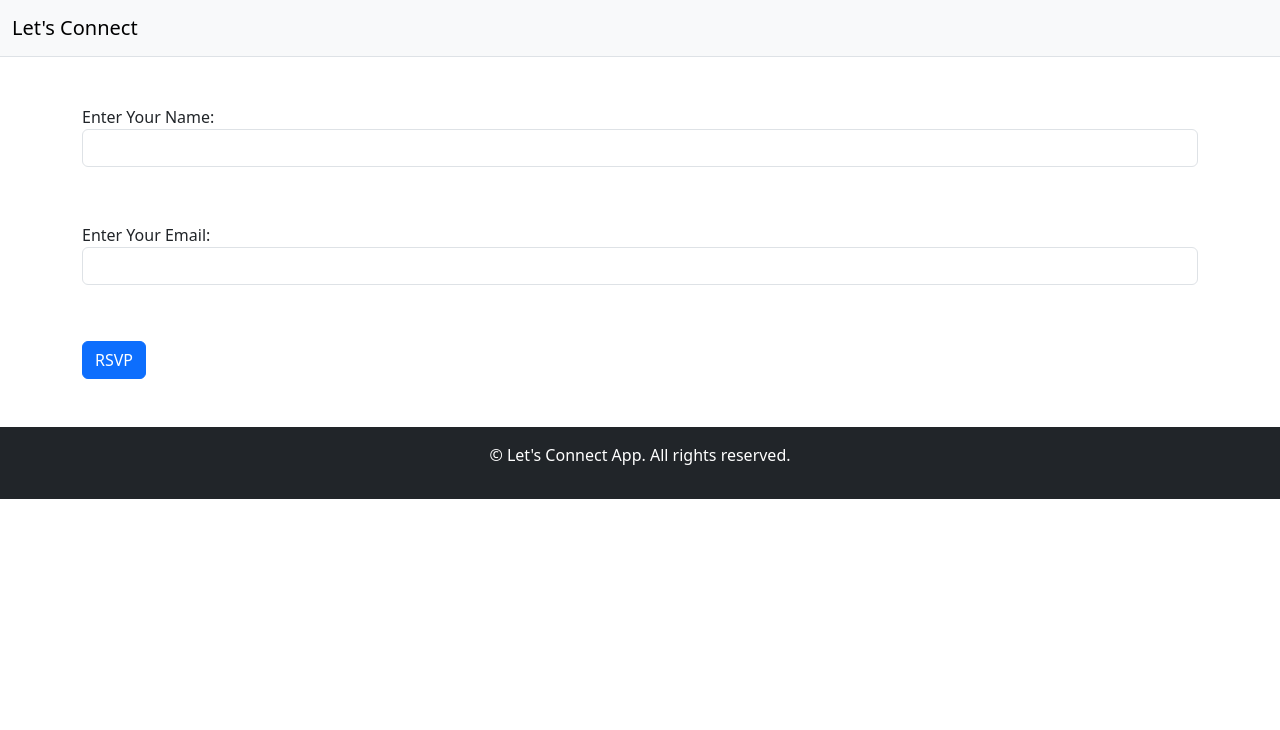
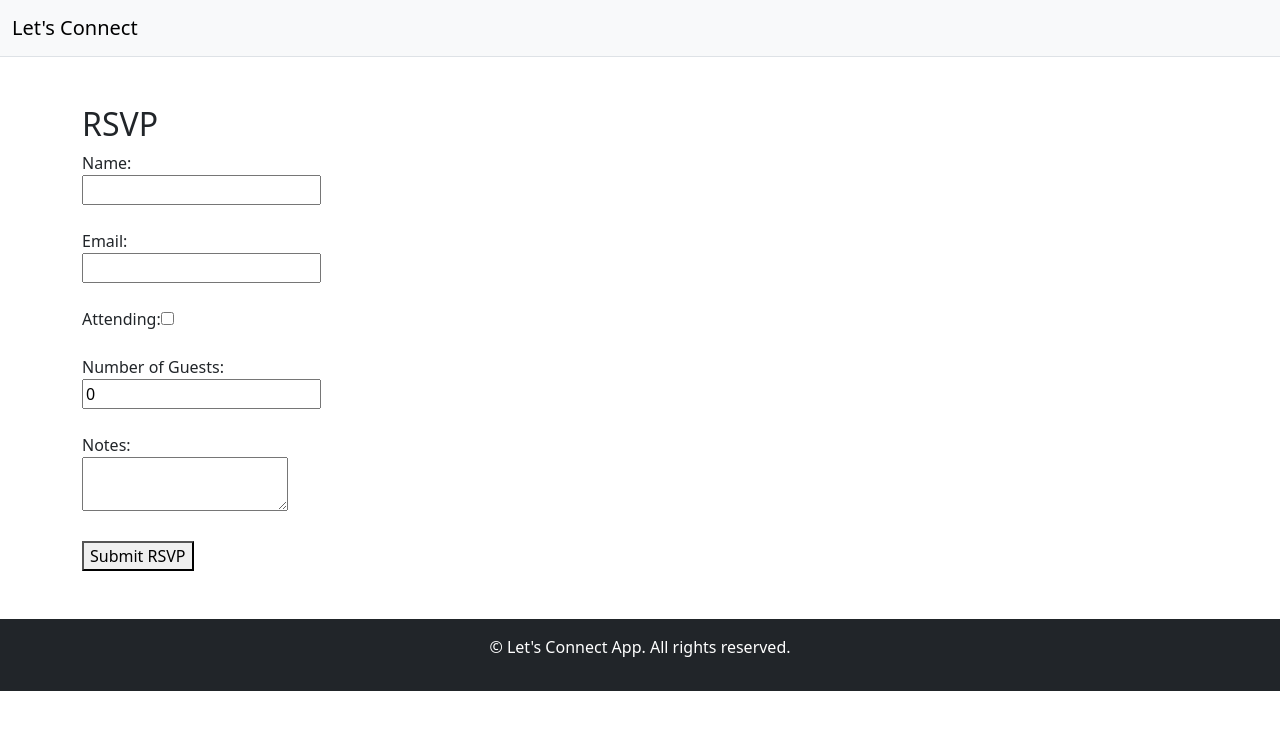
Before and after one commit to sumairahkanwal13/meetup--app-frontend, a React (Vite) app: page /events/1/rsvp in a window 1280 px wide. Shown: the top 730 px of the page. Built offline with nearby package versions, Linux system fonts and the light colour scheme.

Commit message:
Fixed the addRsvpForm code/.

```diff
--- a/src/App.jsx
+++ b/src/App.jsx
@@ -19,7 +19,7 @@ function App() {
         <Routes>
           <Route path="/" element={<EventList />} />
           <Route path="/events/:id" element={<EventDetails />} />
-          <Route path='/events/:eventsId/rsvp' element={<AddRsvp />} />
+          <Route path='/events/:eventsId/rsvp' element={<AddRsvp/>} />
         </Routes>
       </main>
       <Footer />
--- a/src/components/AddRsvpForm.jsx
+++ b/src/components/AddRsvpForm.jsx
@@ -1,53 +1,116 @@
 import { useState } from "react";
+import { useParams } from "react-router-dom";
 
-const AddRsvp = ({eventsId}) =>{
-    const [name, setName] = useState("");
-    const [email, setEmail] = useState("");
-    const [ message, setMessage ] = useState("");
+const AddRsvp = () => {
+  const { id } = useParams(); // eventId from URL
+  const [formData, setFormData] = useState({
+    name: "",
+    email: "",
+    attending: false,
+    guests: 0,
+    notes: "",
+  });
 
-    const handleRsvp = async(e) =>{
-        e.preventDefault();
-        if(!name || !email) {
-            return setMessage("Please enter your details.")
+  const [message, setMessage] = useState("");
+
+  const handleChange = (e) => {
+    const { name, value, type, checked } = e.target;
+    setFormData((prevState) => ({
+      ...prevState,
+      [name]: type === "checkbox" ? checked : value,
+    }));
+  };
+
+  const handleSubmit = async (event) => {
+    event.preventDefault();
+    try {
+      const response = await fetch(
+        `https://your-backend.vercel.app/events/${id}/rsvp`,
+        {
+          method: "POST",
+          headers: { "Content-Type": "application/json" },
+          body: JSON.stringify(formData),
         }
-        try{
-            const response = await fetch(`https://meetup-app-orcin.vercel.app/events/${eventsId}/rsvp`,
-                {
-                    method: "POST",
-                    headers: {
-                        "Content-Type": "application/json"
-                    },
-                    body: JSON.stringify({name, email})
-                });
+      );
 
-                if(!response.ok){
-                    setMessage("Failed to add Rsvp")
-                }
-                const data = await response.json()
-                console.log("RSVP added successfully!.",data)
-        }catch(error){
-            console.log(error)
-        }
+      if (!response.ok) {
+        throw new Error("Failed to add RSVP.");
+      }
+
+      const data = await response.json();
+      setMessage("RSVP added successfully!");
+      setFormData({
+        name: "",
+        email: "",
+        attending: false,
+        guests: 0,
+        notes: "",
+      });
+      console.log("RSVP Added:", data);
+    } catch (error) {
+      setMessage(error.message);
     }
+  };
 
-    return(
-        <div>
-            <form onSubmit={handleRsvp}>
-                <label>Enter Your Name:</label>
-                <br />
-                <input type="text" name="Name" value={name} onChange={(event)=> setName(event.target.value)} className="form-control mb-2"/>
-                <br /><br />
-                <label >Enter Your Email: </label>
-                <br />
-                <input type="text" name="Email" value={email} onChange={(event) => setEmail(event.target.value)} className="form-control mb-2" />
-                <br /><br />
-                <button type="submit" className="btn btn-primary">RSVP</button>
-                {message && <p className="mt-2">{message}</p> }
+  return (
+    <form onSubmit={handleSubmit}>
+      <h2>RSVP</h2>
 
-            </form>
-        </div>
-    )
+      {message && <p>{message}</p>}
 
-}
+      <label>Name:</label>
+      <br />
+      <input
+        name="name"
+        value={formData.name}
+        onChange={handleChange}
+        required
+      />
+      <br /><br />
+
+      <label>Email:</label>
+      <br />
+      <input
+        type="email"
+        name="email"
+        value={formData.email}
+        onChange={handleChange}
+        required
+      />
+      <br /><br />
+
+      <label>Attending:</label>
+      <input
+        type="checkbox"
+        name="attending"
+        checked={formData.attending}
+        onChange={handleChange}
+      />
+      <br /><br />
+
+      <label>Number of Guests:</label>
+      <br />
+      <input
+        type="number"
+        name="guests"
+        min="0"
+        value={formData.guests}
+        onChange={handleChange}
+      />
+      <br /><br />
+
+      <label>Notes:</label>
+      <br />
+      <textarea
+        name="notes"
+        value={formData.notes}
+        onChange={handleChange}
+      />
+      <br /><br />
+
+      <button type="submit">Submit RSVP</button>
+    </form>
+  );
+};
 
 export default AddRsvp;
```
